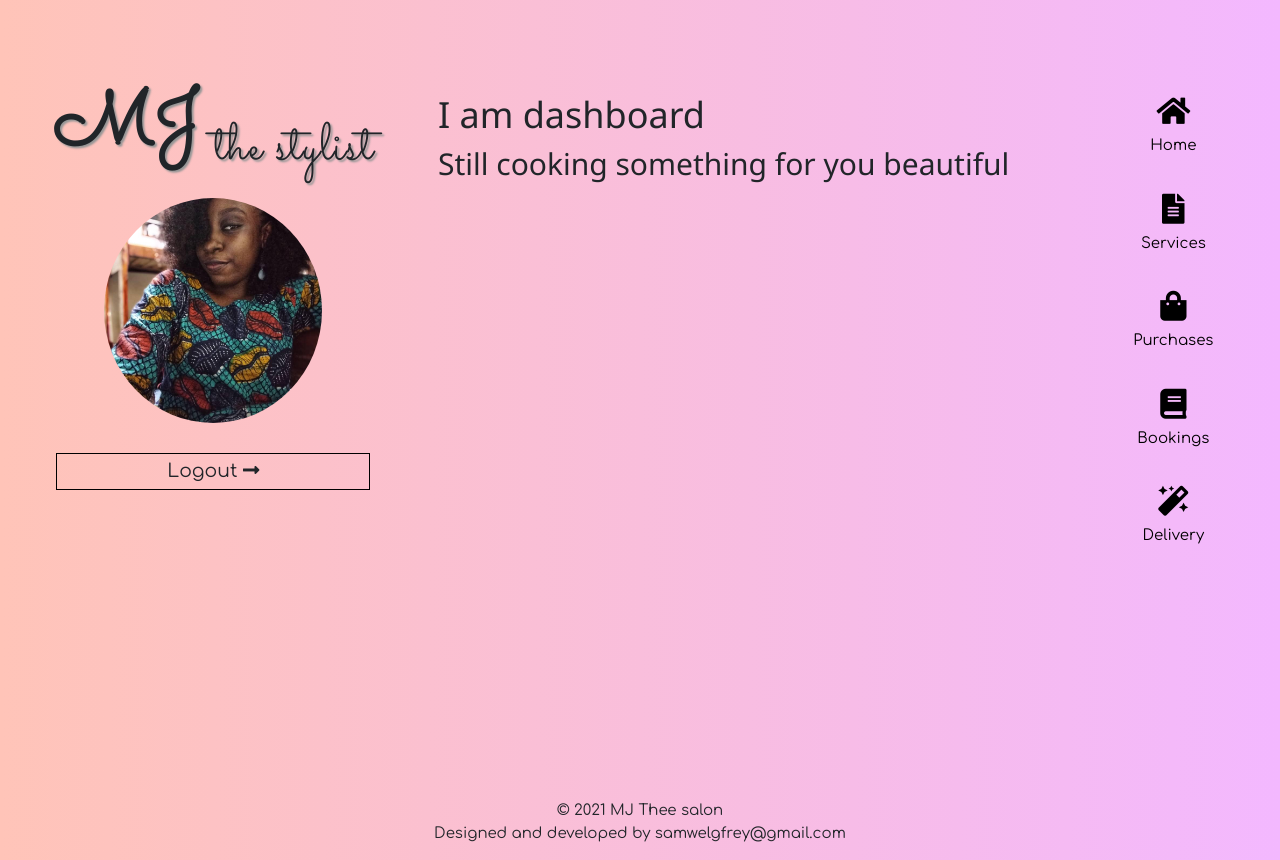
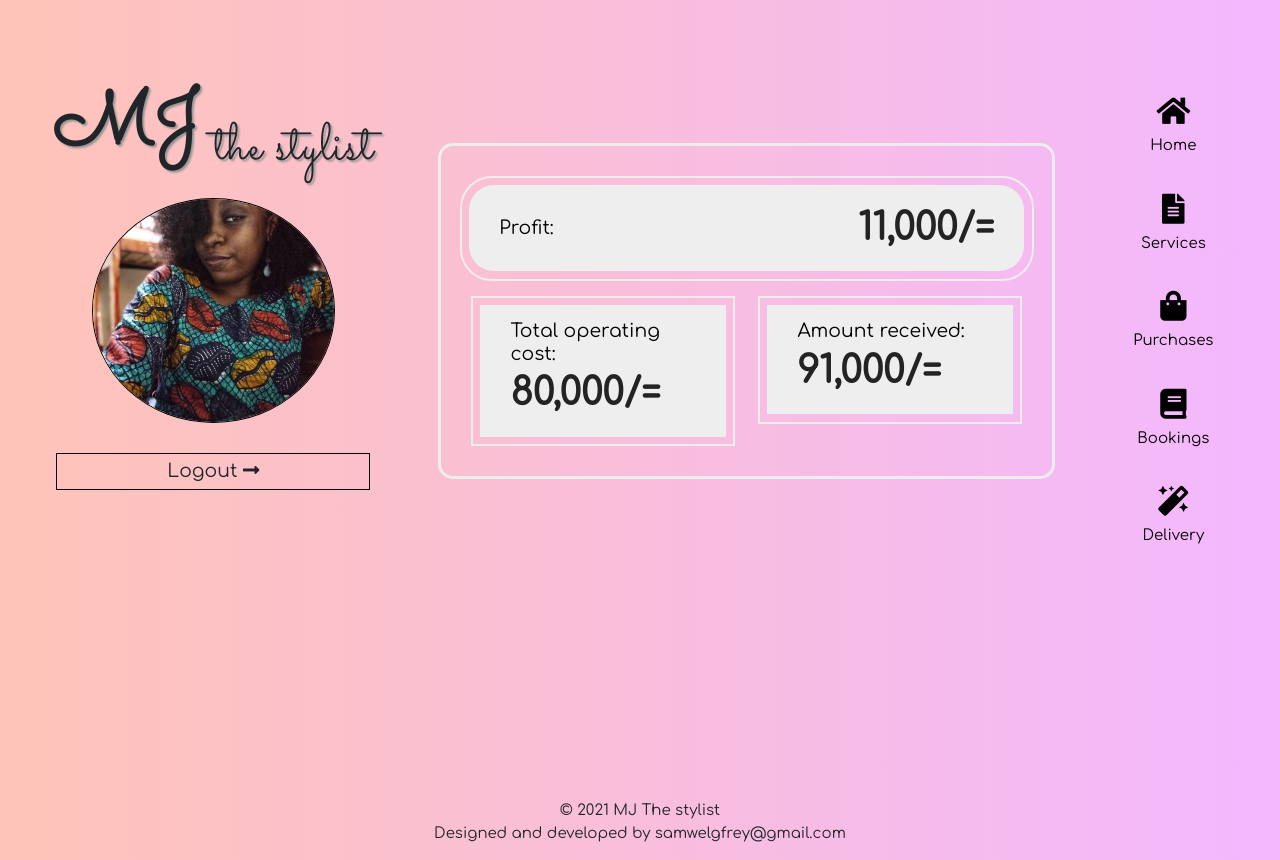
Before and after one commit to samwel2000/MJ-Thee-app, a Django app: page / in a window 1280 px wide. Run offline with Django 3.2, Linux system fonts and the light colour scheme; a user stored in the database is signed in; data comes from the database, SQL or seed files in the repository; both versions use the stored data as it was after the commit; some libraries are stand-ins or nearby versions.

Commit message:
Added dashboard styles

```diff
--- a/mjapp/models.py
+++ b/mjapp/models.py
@@ -29,7 +29,7 @@ class Services(models.Model):
 
 class ServiceOffered(models.Model):
     name = models.CharField(max_length=200, verbose_name="Customer name")
-    service = models.ForeignKey(Services, on_delete=models.DO_NOTHING, verbose_name="Service offered")
+    service = models.ForeignKey(Services, on_delete=models.PROTECT, verbose_name="Service offered")
     amount = models.PositiveIntegerField(verbose_name="Total amount")
     date = models.DateField(verbose_name="Date of delivery")
     payment = models.BooleanField(default=False, verbose_name="payed")
--- a/mjapp/templates/mjapp/_footer.html
+++ b/mjapp/templates/mjapp/_footer.html
@@ -1,4 +1,4 @@
 <div class="footer">
-   <p class="text-center">&copy {% now "Y" %} MJ Thee salon<br />
+   <p class="text-center">&copy {% now "Y" %} MJ The stylist<br />
    Designed and developed by samwelgfrey@gmail.com</p>
 </div>
--- a/mjapp/templates/mjapp/dashboard.html
+++ b/mjapp/templates/mjapp/dashboard.html
@@ -3,12 +3,33 @@
 {% load humanize %}
 {% block contents %}
     <div class="content">
-        <!-- <div class="home-link">
-            <a href="{% url 'home' %}">Back to Home</a>
-        </div> -->
-        <div class="dashboard">
-            <h1>I am dashboard</h1>
-            <h2>Still cooking something for you beautiful</h2>
+      <div class="dashboard">
+        <div class="row">
+          <div class="col-md-12">
+            <div class="general-stat d-flex">
+              <h3>{% if not profit and loss %}Profit{% endif %}{% if profit %}Profit{% else %}Loss{% endif %}:</h3>
+              <p>{% if not profit and loss %}0.00/={% endif %}{% if profit %}{{profit|intcomma}}/={% else %}{{loss|intcomma}}/={% endif %}</p>
+            </div>
+          </div>
         </div>
+        <div class="row">
+          <div class="col-md-6 mt-3">
+            <div class="stat-box">
+              <div class="stat">
+                <h3>Total operating cost:</h3>
+                <p>{% if purchase_total %}{{purchase_total.amount__sum|intcomma}}/={% else %}0.00/={% endif %}</p>
+              </div>
+            </div>
+          </div>
+          <div class="col-md-6 mt-3">
+            <div class="stat-box">
+              <div class="stat">
+                <h3>Amount received:</h3>
+                <p>{% if offered_total %}{{offered_total.amount__sum|intcomma}}/={% else %}0.00/={% endif %}</p>
+              </div>
+            </div>
+          </div>
+        </div>
+      </div>
     </div>
 {% endblock %}
--- a/mjapp/urls.py
+++ b/mjapp/urls.py
@@ -9,6 +9,8 @@ urlpatterns = [
     path('purchase/', views.purchase, name="purchase"),
     path('', views.dashboard, name="home"),
     path('service/', views.service, name="service"),
+    path('service/<int:id>/update/', views.editService, name="editService"),
+    path('service/<int:id>/delete/', views.deleteService, name="deleteService"),
     path('booking/', views.booking, name="booking"),
     path('booking/<int:id>/edit/', views.editBooking, name="editBooking"),
     path('booking/<int:id>/cancel/', views.cancelBooking, name="cancelBooking"),
--- a/mjapp/views.py
+++ b/mjapp/views.py
@@ -2,20 +2,36 @@ from django.contrib import messages
 from django.contrib.auth.decorators import login_required
 from django.shortcuts import render, redirect
 from django.views.generic import TemplateView
+from django.db.models import Sum
 
 from mjapp.forms import PurchaseForm, ServiceForm, BookingForm, ServiceOfferedForm
 from mjapp.models import Purchases, Services, Bookings, ServiceOffered
 
-# @login_required
-# def index(request):
-#     template_name = 'mjapp/home.html'
-#     context = {}
-#     return render(request, template_name, context)
-
 @login_required
 def dashboard(request):
+    get_purchase_sum = Purchases.objects.all().aggregate(Sum('amount'))
+    get_offered_sum = ServiceOffered.objects.all().aggregate(Sum('amount'))
+    profit = None
+    loss = None
+    if get_purchase_sum and get_offered_sum:
+        if get_purchase_sum['amount__sum'] <= get_offered_sum['amount__sum']:
+            profit = get_offered_sum['amount__sum'] - get_purchase_sum['amount__sum']
+        else:
+            loss = get_purchase_sum['amount__sum'] - get_offered_sum['amount__sum']
+    elif get_purchase_sum:
+        loss = get_purchase_sum['amount__sum']
+    elif get_offered_sum:
+        profit = get_offered_sum['amount__sum']
+    else:
+        profit = 0
+        loss = None
     template_name = 'mjapp/dashboard.html'
-    context = {}
+    context = {
+        'purchase_total':get_purchase_sum,
+        'offered_total':get_offered_sum,
+        'profit':profit,
+        'loss':loss,
+    }
     return render(request, template_name, context)
 
 @login_required
@@ -51,6 +67,35 @@ def service(request):
         'services':get_services,
     }
     return render(request, template_name, context)
+
+@login_required
+def editService(request, id):
+    get_service = Services.objects.get(pk=id)
+    form = ServiceForm(instance=get_service)
+    if request.method=='POST':
+        form = ServiceForm(request.POST, instance=get_service)
+        if form.is_valid():
+            form.save()
+            messages.success( request, f'Query ok beautiful, service updated succesifully')
+            return redirect('service')
+    get_services = Services.objects.all().order_by('-date')
+    template_name = 'mjapp/service.html'
+    context = {
+        'form':form,
+        'update':'update',
+        'services':get_services,
+    }
+    return render(request, template_name, context)
+
+@login_required
+def deleteService(request, id):
+    get_service = Services.objects.get(pk=id)
+    try:
+        get_service.delete()
+        messages.info(request, f'Service deleted succesifully girl')
+    except:
+        messages.error(request, f'You can not delete this service girl !! there are customers you served with this service')
+    return redirect('service')
 
 @login_required
 def booking(request):
--- a/static/css/style.css
+++ b/static/css/style.css
@@ -186,9 +186,10 @@ form button:hover {
     height:  15rem;
 }
 .profile-photo img {
-    width: 90%;
+    width: 100%;
     border-radius: 50%;
-    object-fit: cover;
+    border: 1px solid #000;
+    object-fit:cover;
 }
 .logout {
     margin: 2rem 3rem 0 3rem;
@@ -244,6 +245,52 @@ form button:hover {
     display: flex;
     justify-content: center;
 }
+.general-stat {
+  background: #eee;
+  padding: 1rem 2rem;
+  justify-content: space-between;
+  align-items: center;
+  border-radius: 25px;
+}
+.stat {
+  background: #eee;
+  padding: 1rem 2rem;
+}
+.dashboard .col-md-12 {
+  border: 2px solid #eee;
+  padding: 0.5rem;
+  border-radius: 32px;
+}
+.dashboard .stat-box {
+  border: 2px solid #eee;
+  padding: 0.5rem;
+}
+@media only screen and (min-width:769px) {
+  .dashboard .col-md-6:first-child {
+    /* margin-right: 1px; */
+  }
+}
+.dashboard h3 {
+  font-weight: 500;
+  font-size: 1.25rem;
+  margin: 0;
+  color: #000;
+  font-family: 'Comfortaa', cursive !important;
+}
+.dashboard {
+  margin-top: 4rem;
+  border: 3.25px solid #eee;
+  padding: 2rem;
+  border-radius: 15px;
+}
+.dashboard p {
+  font-weight: bolder;
+  font-size: 2.5rem;
+  opacity: 0.85;
+  margin: 0;
+  color: #000;
+  font-family: 'Comfortaa', cursive !important;
+}
 @media screen and (min-width:768px) {
     div.profile {
         position: sticky !important;
```
Also changed, not shown: mjapp/templates/mjapp/service.html (+8 -3 lines), db.sqlite3, mjapp/migrations/0004_auto_20210423_1740.py (added), mjapp/migrations/0005_auto_20210423_1743.py (added).
